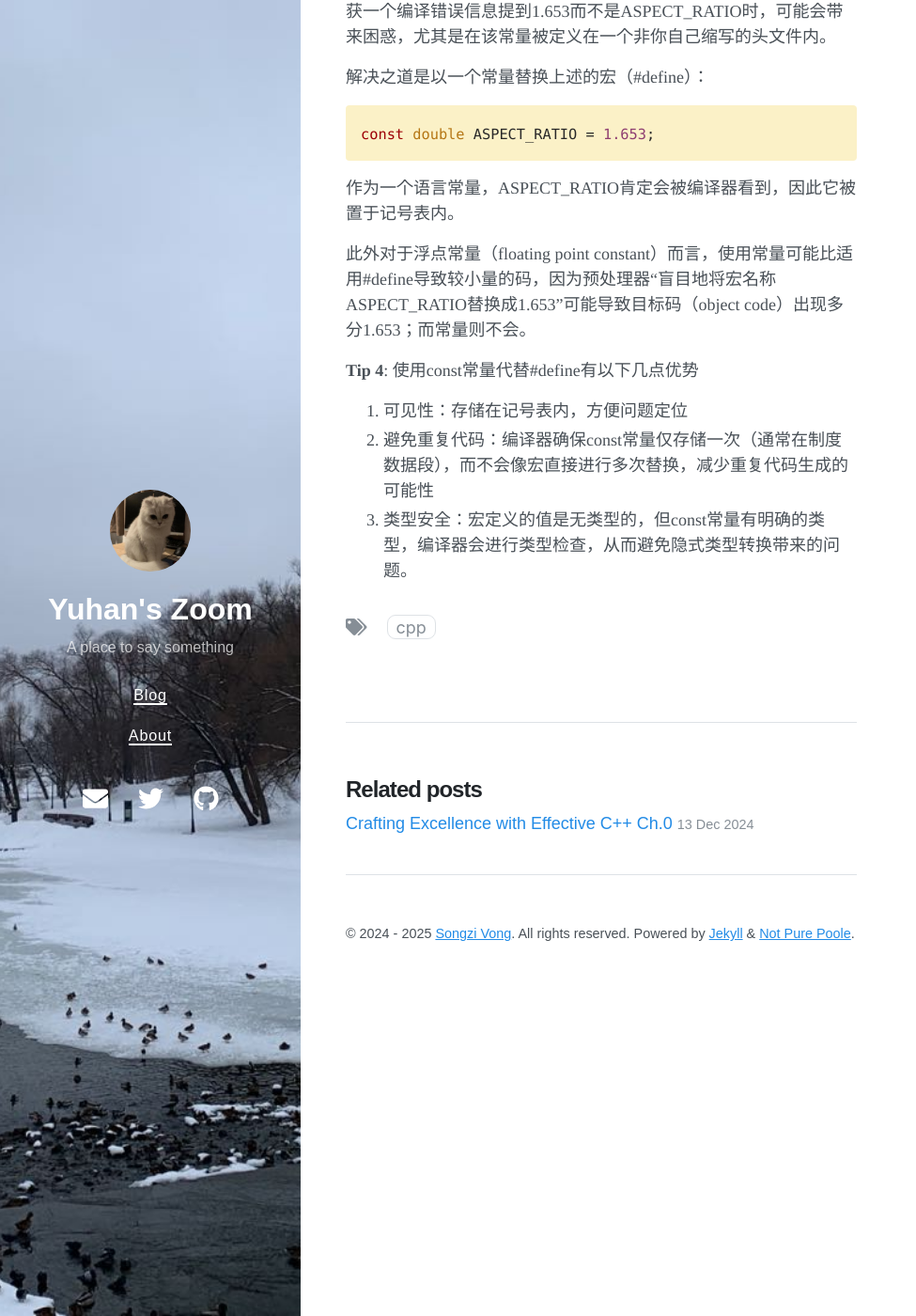
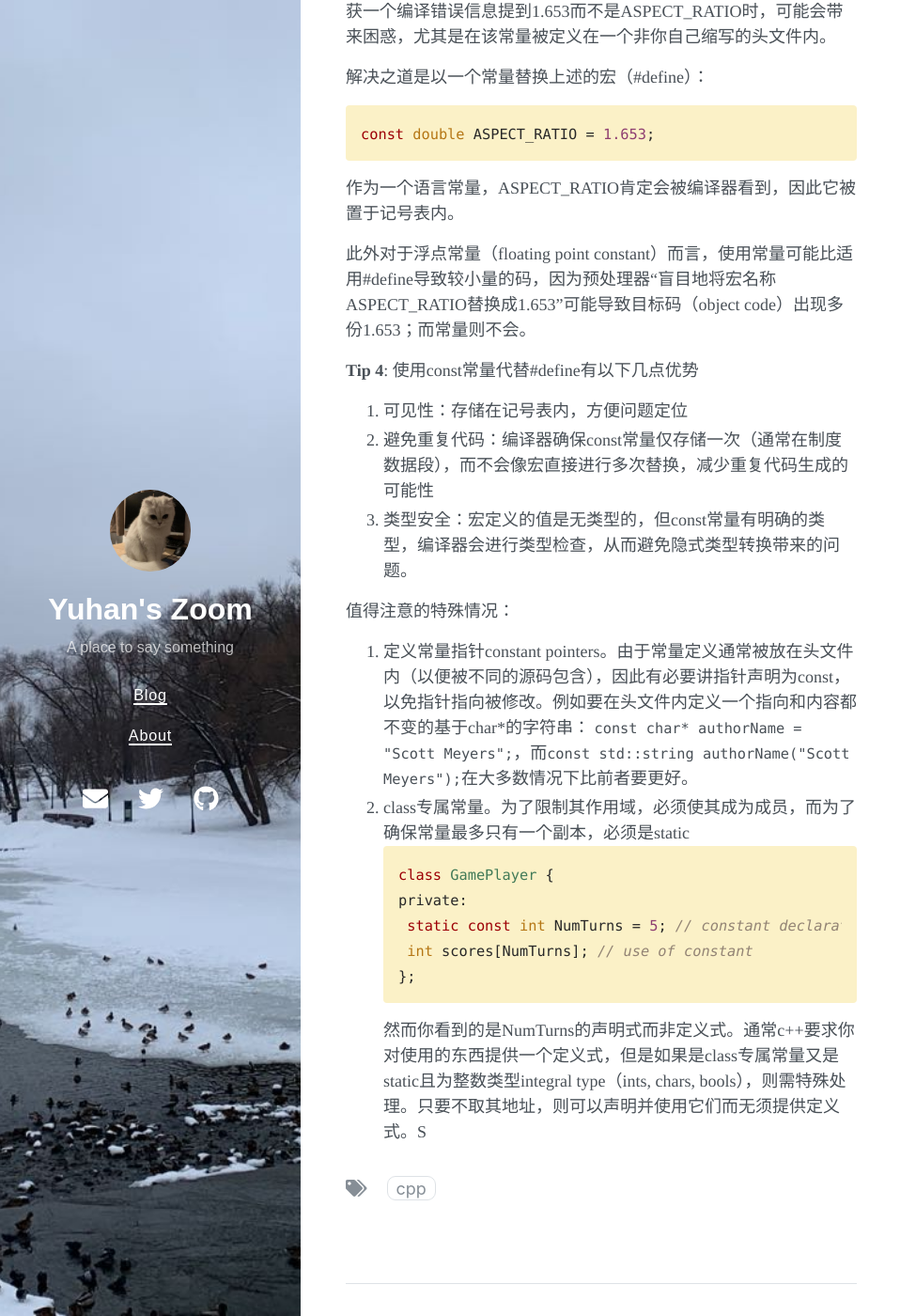
Before and after one commit to 08mamba24/08mamba24.github.io, a Jekyll site: the page built from _posts/2024-12-15-Crafting-Excellence-with-Effective-C++-Ch1.md, in a window 1280 px wide and 1400 px high, scrolled down 2005 px. Shown: the whole window at 94% size, without its empty margins (0-975 px from the left). Built offline with Jekyll 4.4.1, drawn with Linux system fonts in a browser that asks for light colours; nearby versions of some CDN libraries.

Commit message:
add tips and notion

````diff
--- a/_posts/2024-12-15-Crafting-Excellence-with-Effective-C++-Ch1.md
+++ b/_posts/2024-12-15-Crafting-Excellence-with-Effective-C++-Ch1.md
@@ -44,10 +44,22 @@ const double ASPECT_RATIO = 1.653;
 ```
 作为一个语言常量，ASPECT_RATIO肯定会被编译器看到，因此它被置于记号表内。
 
-此外对于浮点常量（floating point constant）而言，使用常量可能比适用#define导致较小量的码，因为预处理器“盲目地将宏名称ASPECT_RATIO替换成1.653”可能导致目标码（object code）出现多分1.653；而常量则不会。
+此外对于浮点常量（floating point constant）而言，使用常量可能比适用#define导致较小量的码，因为预处理器“盲目地将宏名称ASPECT_RATIO替换成1.653”可能导致目标码（object code）出现多份1.653；而常量则不会。
 
 **Tip 4**:
 使用const常量代替#define有以下几点优势
 1. 可见性：存储在记号表内，方便问题定位
 2. 避免重复代码：编译器确保const常量仅存储一次（通常在制度数据段），而不会像宏直接进行多次替换，减少重复代码生成的可能性
 3. 类型安全：宏定义的值是无类型的，但const常量有明确的类型，编译器会进行类型检查，从而避免隐式类型转换带来的问题。
+
+值得注意的特殊情况：
+1. 定义常量指针constant pointers。由于常量定义通常被放在头文件内（以便被不同的源码包含），因此有必要讲指针声明为const，以免指针指向被修改。例如要在头文件内定义一个指向和内容都不变的基于char*的字符串： `const char* authorName = "Scott Meyers";`，而`const std::string authorName("Scott Meyers");`在大多数情况下比前者要更好。
+2. class专属常量。为了限制其作用域，必须使其成为成员，而为了确保常量最多只有一个副本，必须是static
+```cpp
+class GamePlayer {
+private:
+    static const int NumTurns = 5; // constant declaration
+    int scores[NumTurns]; // use of constant
+};
+```
+然而你看到的是NumTurns的声明式而非定义式。通常c++要求你对使用的东西提供一个定义式，但是如果是class专属常量又是static且为整数类型integral type（ints, chars, bools），则需特殊处理。只要不取其地址，则可以声明并使用它们而无须提供定义式。S
````
